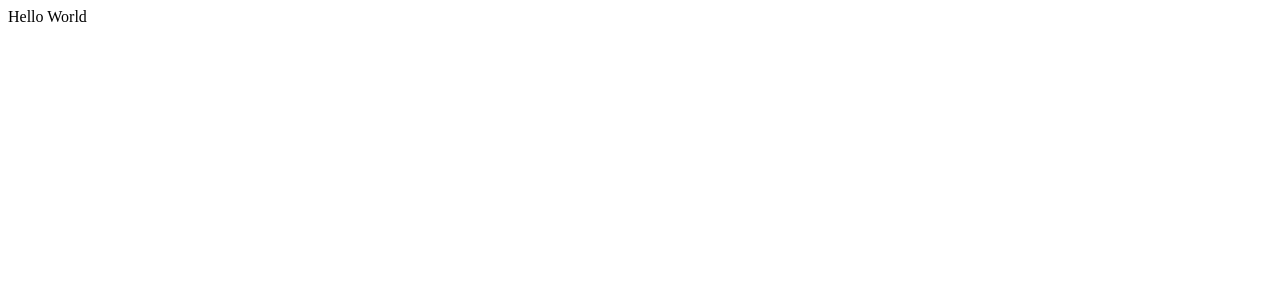
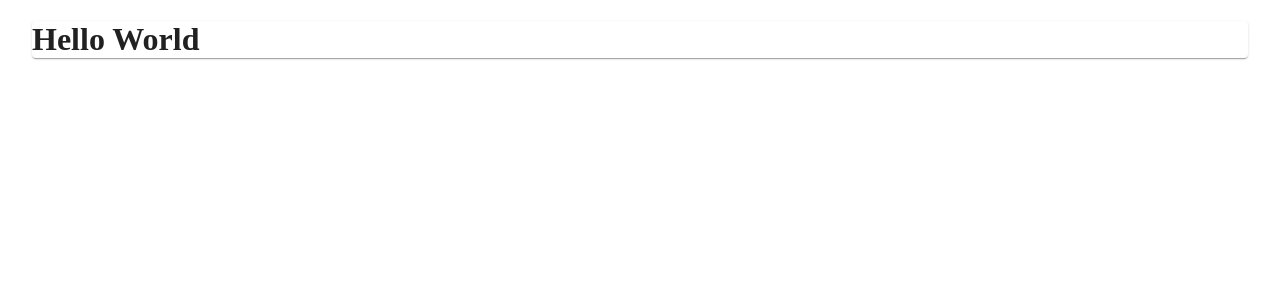
Before and after one commit to samson84/tarock-sheet, a React (Create React App) app: page / in a window 1280 px wide. Shown: the top 300 px of the page. Built offline with nearby package versions, Linux system fonts and the light colour scheme.

Commit message:
minimalize the starter app

```diff
--- a/src/App.tsx
+++ b/src/App.tsx
@@ -1,8 +1,13 @@
-import React from 'react';
+import React from "react";
+import { Container, Paper } from "@material-ui/core";
 
 function App() {
   return (
-    <>Hello World</>
+    <Container fixed>
+      <Paper>
+        <h1>Hello World</h1>
+      </Paper>
+    </Container>
   );
 }
 
```
Also changed, not shown: src/index.tsx (+5 -5 lines), 1 other file (tests, documents, lock files or other folders).
